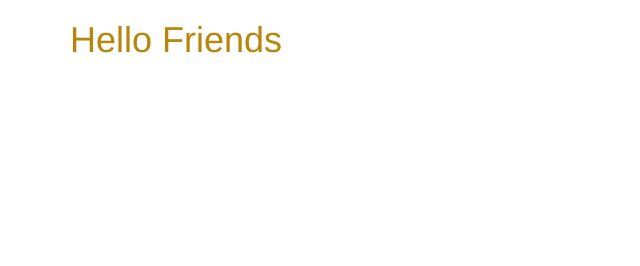
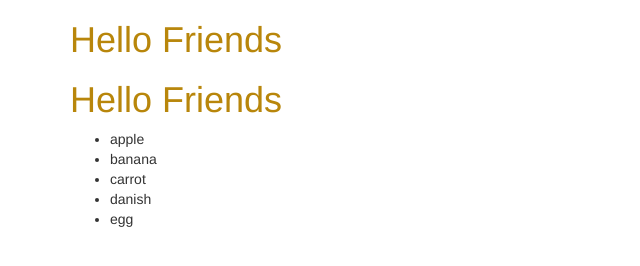
Before and after one commit to Jufebrown/jquery101, a plain HTML site: page index.html in a window 1280 px wide. Shown: the whole page, without its empty margins (0-640 px from the left). Drawn offline with Linux system fonts and the light colour scheme.

Commit message:
more jquery examples

```diff
--- a/index.html
+++ b/index.html
@@ -9,6 +9,10 @@
 <body>
   <div class="container">
     <h1>jQuery 101</h1>
+    <h1>This is an awesome jQuery site.</h1>
+    <ul>
+
+    </ul>
 
   </div>
   <script src="bower_components/jquery/dist/jquery.js"></script>
--- a/main.js
+++ b/main.js
@@ -1,2 +1,11 @@
-console.log('hello')
+console.log('hello');
 $("h1").html("Hello Friends");
+
+var foods = ["apple","banana","carrot","danish","egg"];
+
+for (var i = 0; i < foods.length; i++) {
+  $("ul").append("<li>" + foods[i] + "</li>");
+}
+
+$("ul").wrap(`<div class="foods"></div>`);
+// $("ul").parent().toggleClass("foods");
```
